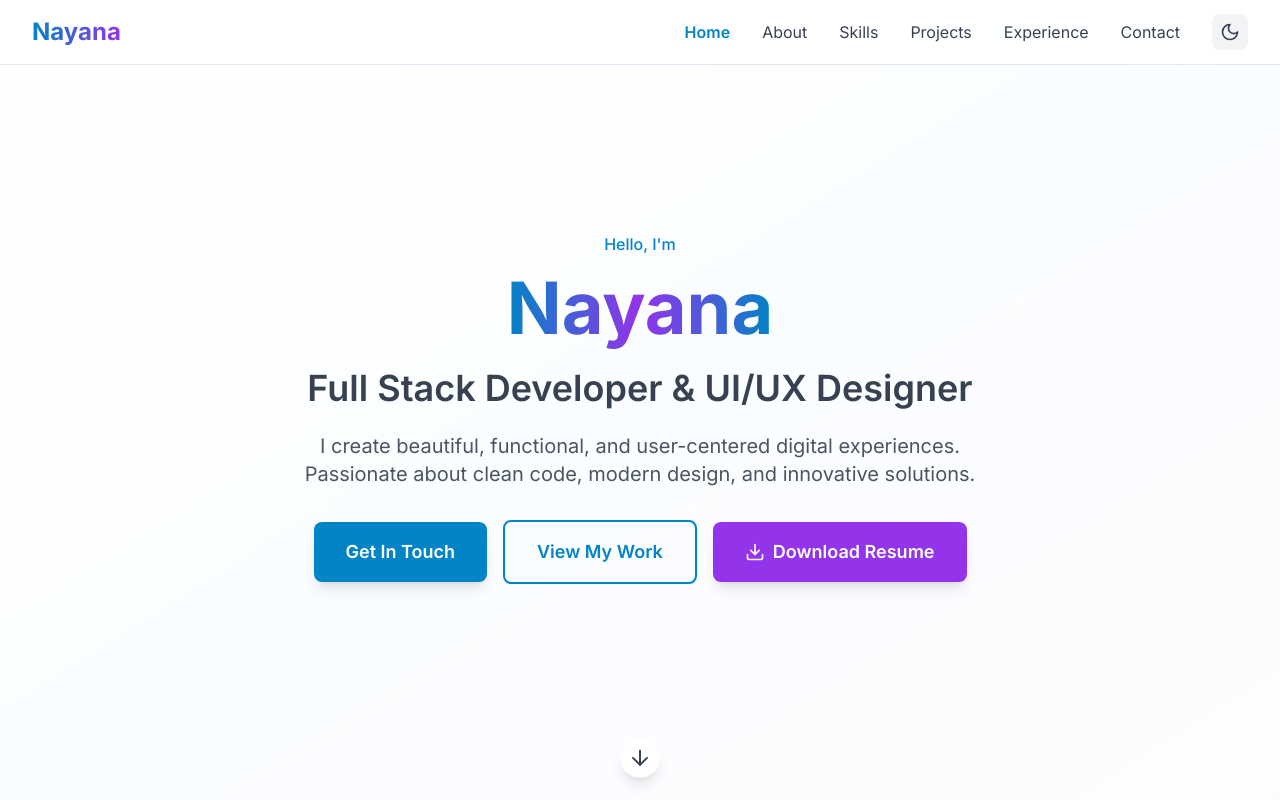
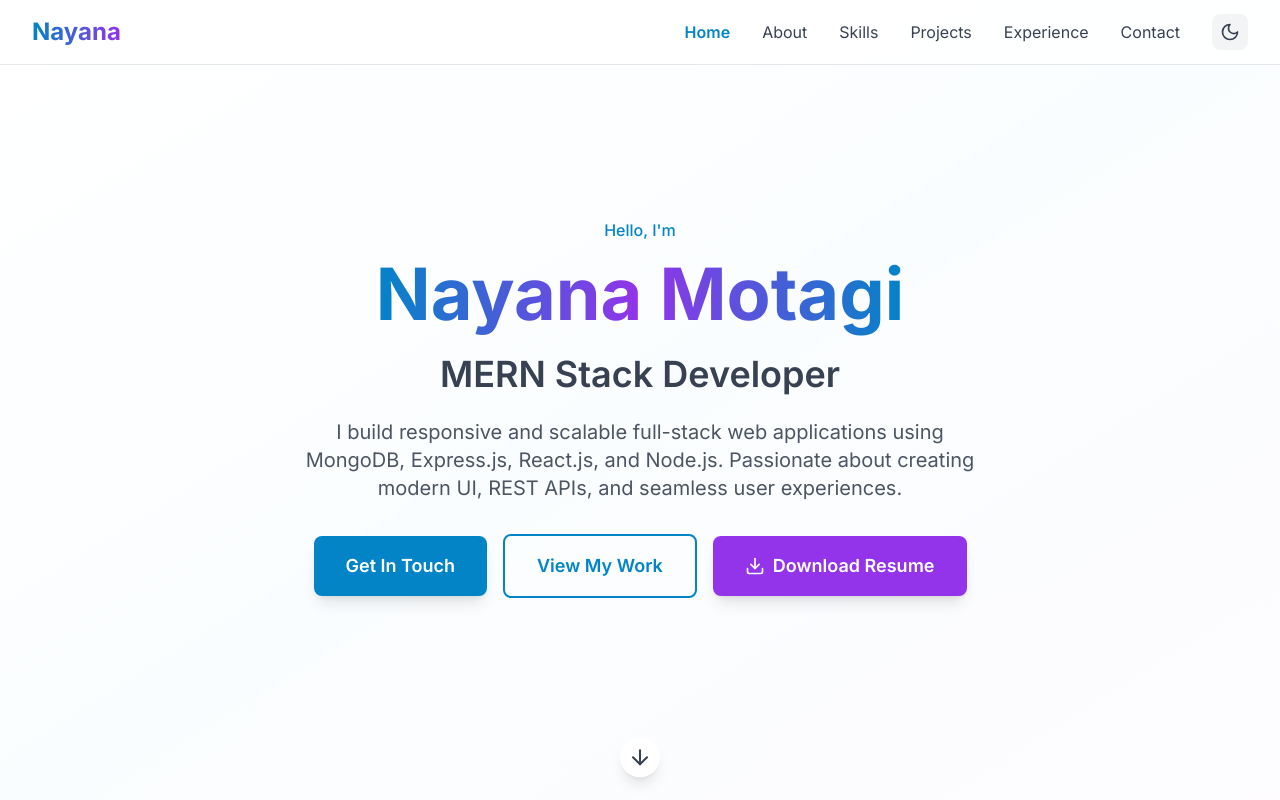
Before and after one commit to nayanamotagi/portpolio_Nayana, a Next.js app: page / in a window 1280 px wide. Shown: the top 800 px of the page. Built offline with nearby package versions, Linux system fonts and the light colour scheme.

Commit message:
modify the experience

```diff
--- a/components/sections/Hero.tsx
+++ b/components/sections/Hero.tsx
@@ -39,7 +39,7 @@ export default function Hero() {
           className="text-5xl md:text-7xl font-bold mb-6"
         >
           <span className="bg-gradient-to-r from-primary-600 via-accent-600 to-primary-600 bg-clip-text text-transparent animate-gradient">
-            Nayana
+            Nayana Motagi
           </span>
         </motion.h1>
 
@@ -50,7 +50,7 @@ export default function Hero() {
           transition={{ duration: 0.5, delay: 0.2 }}
           className="text-2xl md:text-4xl font-semibold text-dark-700 dark:text-dark-300 mb-6"
         >
-          Full Stack Developer & UI/UX Designer
+          MERN Stack Developer
         </motion.h2>
 
         {/* Description */}
@@ -60,8 +60,10 @@ export default function Hero() {
           transition={{ duration: 0.5, delay: 0.3 }}
           className="text-lg md:text-xl text-dark-600 dark:text-dark-400 mb-8 max-w-2xl mx-auto leading-relaxed"
         >
-          I create beautiful, functional, and user-centered digital experiences.
-          Passionate about clean code, modern design, and innovative solutions.
+          I build responsive and scalable full-stack web applications
+          using MongoDB, Express.js, React.js, and Node.js.
+          Passionate about creating modern UI, REST APIs,
+          and seamless user experiences.
         </motion.p>
 
         {/* CTA Buttons */}
--- a/data/experience.json
+++ b/data/experience.json
@@ -2,10 +2,10 @@
   "experience": [
     {
       "id": "1",
-      "position": "Senior Full Stack Developer",
-      "company": "Tech Innovations Inc.",
-      "period": "2022 - Present",
-      "location": "San Francisco, CA",
+      "position": "Mern Stack Developer",
+      "company": "Conquestico Digital",
+      "period": "01/04/2025 - 30/04/2026",
+      "location": "VHBCS Layout, Venkateshapura, Bangaluru, Karnataka, 560045",
       "description": "Leading development of scalable web applications using modern technologies. Collaborating with cross-functional teams to deliver high-quality products.",
       "achievements": [
         "Increased application performance by 40% through optimization",
@@ -15,46 +15,32 @@
     },
     {
       "id": "2",
-      "position": "Full Stack Developer",
-      "company": "Digital Solutions LLC",
-      "period": "2020 - 2022",
-      "location": "New York, NY",
-      "description": "Developed and maintained multiple client projects using React, Node.js, and cloud services. Worked closely with clients to understand requirements and deliver solutions.",
+      "position": "Junior React Developer",
+      "company": "Merry's Info Tech New & Gen Educare (MINE)",
+      "period": "06/03/2024 - 22/06/2024",
+      "location": "Sanjay nagar Bangalore",
+      "description": "Passionate Junior React Developer with experience in building responsive and user-friendly web applications using React.js, JavaScript, HTML, CSS, and Tailwind CSS. Skilled in creating reusable components, integrating REST APIs, and developing modern UI designs with a focus on performance and user experience.",
       "achievements": [
-        "Delivered 15+ client projects on time and within budget",
         "Improved code quality by implementing best practices",
         "Mentored junior developers"
-      ]
-    },
-    {
-      "id": "3",
-      "position": "Frontend Developer",
-      "company": "Web Creations Studio",
-      "period": "2019 - 2020",
-      "location": "Remote",
-      "description": "Created responsive and interactive user interfaces for various web applications. Focused on user experience and modern design principles.",
-      "achievements": [
-        "Built 20+ responsive websites",
-        "Improved user engagement by 35%",
-        "Collaborated with designers to implement pixel-perfect designs"
       ]
     }
   ],
   "education": [
     {
       "id": "1",
-      "degree": "Bachelor of Science in Computer Science",
-      "institution": "University of Technology",
-      "period": "2015 - 2019",
-      "location": "Boston, MA",
-      "description": "Focused on software engineering, web development, and database systems. Participated in various coding competitions and hackathons.",
-      "gpa": "3.8/4.0"
+      "degree": "Master of Computer Application(MCA)",
+      "institution": "Presidency College Bangalore",
+      "period": "2022 - 2024",
+      "location": "Bangalore, Karnataka",
+      "description": "Completed MCA from Presidency College with a focus on web development, programming, and software engineering.",
+      "gpa": "7.5"
     },
     {
       "id": "2",
       "degree": "Full Stack Web Development Bootcamp",
-      "institution": "Coding Academy",
-      "period": "2019",
+      "institution": "Udemy Academy",
+      "period": "2024",
       "location": "Online",
       "description": "Intensive 6-month program covering modern web development technologies including React, Node.js, and databases."
     }
```
